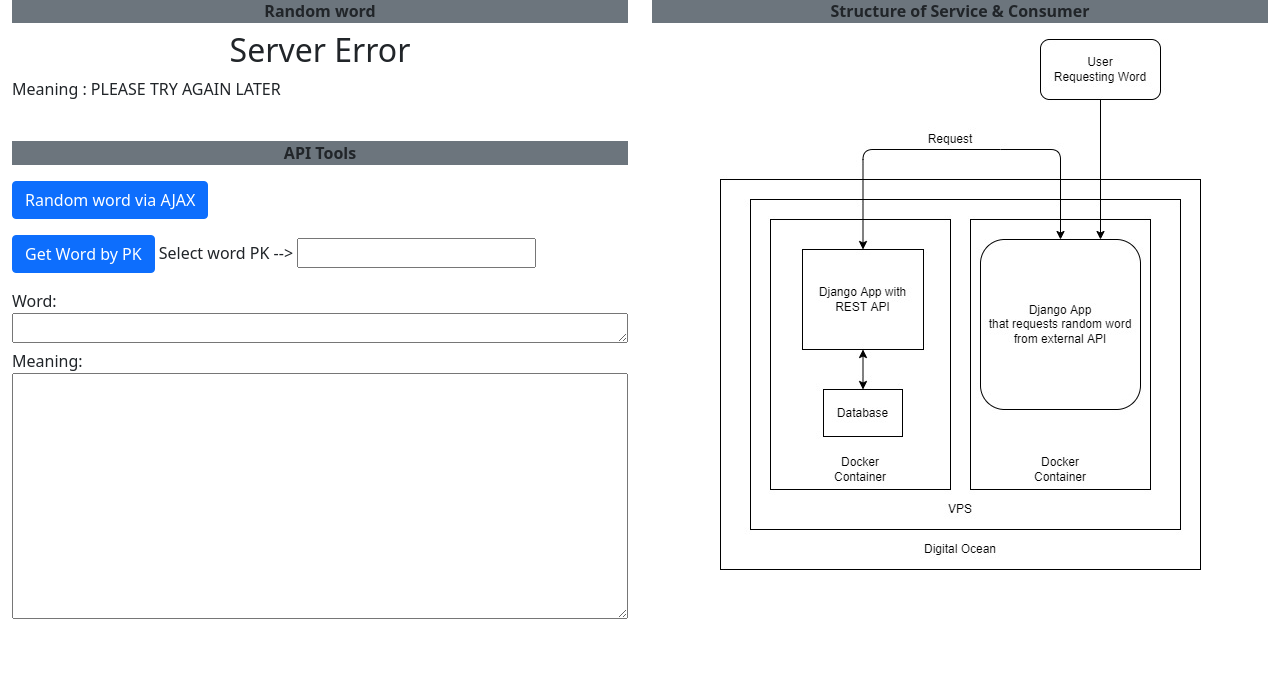
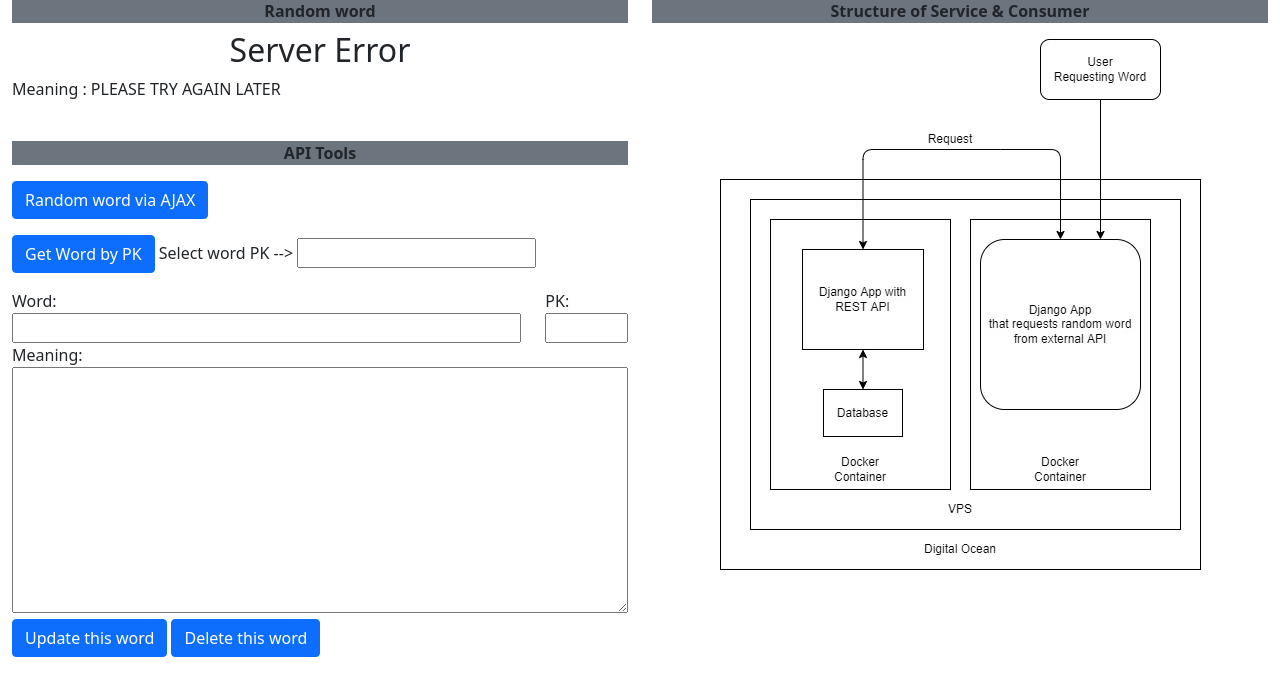
Before and after one commit to KelvinHere/apiconsumer, a Django app: page / in a window 1280 px wide. Shown: the part 201-882 px from the top of the page. Before the commit the page ends 820 px from the top, so only its background shows below. Run offline with Django 4.2, Linux system fonts and the light colour scheme.

Commit message:
MINOR: Add PK field to retrieved word.  Add update and delete buttons

```diff
--- a/app/home/templates/home/index.html
+++ b/app/home/templates/home/index.html
@@ -44,11 +44,26 @@
                             </span>
                         </div>
                         <!-- Word Details -->
-                        <div class="retreived-word-information">
-                            <label for="word-text-area">Word:</label>
-                            <textarea name="word-text-area" rows="1" id="word-text-area"></textarea>
-                            <label for="word-meaning-text-area">Meaning:</label>
-                            <textarea name="word-meaning-text-area" rows="10" id="word-meaning-text-area"></textarea>
+                        <div class="row">
+                            <div class="col-10">
+                                <label for="word-text">Word:</label>
+                                <input type="text" class="w-100-percent" name="word-text" rows="1" id="word-text">
+                            </div>
+                            <div class="col-2">
+                                <label for="pk-text-area">PK:</label> <br>
+                                <input type="text" class="w-100-percent" name="pk-text" rows="1" id="pk-text">
+                            </div>
+                            <div class="col-12">
+                                <label for="word-meaning-text-area">Meaning:</label>
+                                <textarea name="word-meaning-text-area" class="w-100-percent" rows="10" id="word-meaning-text-area"></textarea>
+                            </div>
+                        </div>
+                        <!-- Edit / Delete Word -->
+                        <div>
+                            <span>
+                                <a onclick="ajaxUpdateWord()" type="button" class="btn btn-primary" disabled>Update this word</a>
+                                <a onclick="ajaxDeleteWord()" type="button" class="btn btn-primary" disabled>Delete this word</a>
+                            </span>
                         </div>
                     </div>
                 </div>
@@ -78,8 +93,7 @@
                 data:{
                 },
                 success: function(json_response){
-                    $('#word-text-area').val(json_response.word);
-                    $('#word-meaning-text-area').val(json_response.meaning);
+                    updateWordDetails(json_response)
                 },
             });
         };
@@ -94,8 +108,7 @@
                     'pk' : pk
                 },
                 success: function(json_response){
-                    $('#word-text-area').val(json_response.word);
-                    $('#word-meaning-text-area').val(json_response.meaning);
+                    updateWordDetails(json_response)
                 },
             })
         }
@@ -110,10 +123,16 @@
                     'pk' : pk
                 },
                 success: function(json_response){
-                    $('#ajax-specific-word-pk').empty();
-                    $('#ajax-specific-word-pk').text(JSON.stringify(json_response));
+                    updateWordDetails(json_response)
                 },
             })
         }
+
+        /* Update word and meaning text-areas */
+        function updateWordDetails(received_response){
+            $('#pk-text').val(received_response.id);
+            $('#word-text').val(received_response.word);
+            $('#word-meaning-text-area').val(received_response.meaning);
+        }
     </script>
 {% endblock %}
--- a/app/static/css/base.css
+++ b/app/static/css/base.css
@@ -1,4 +1,3 @@
-#word-text-area,
-#word-meaning-text-area {
+.w-100-percent {
     width: 100%;
 }
```
